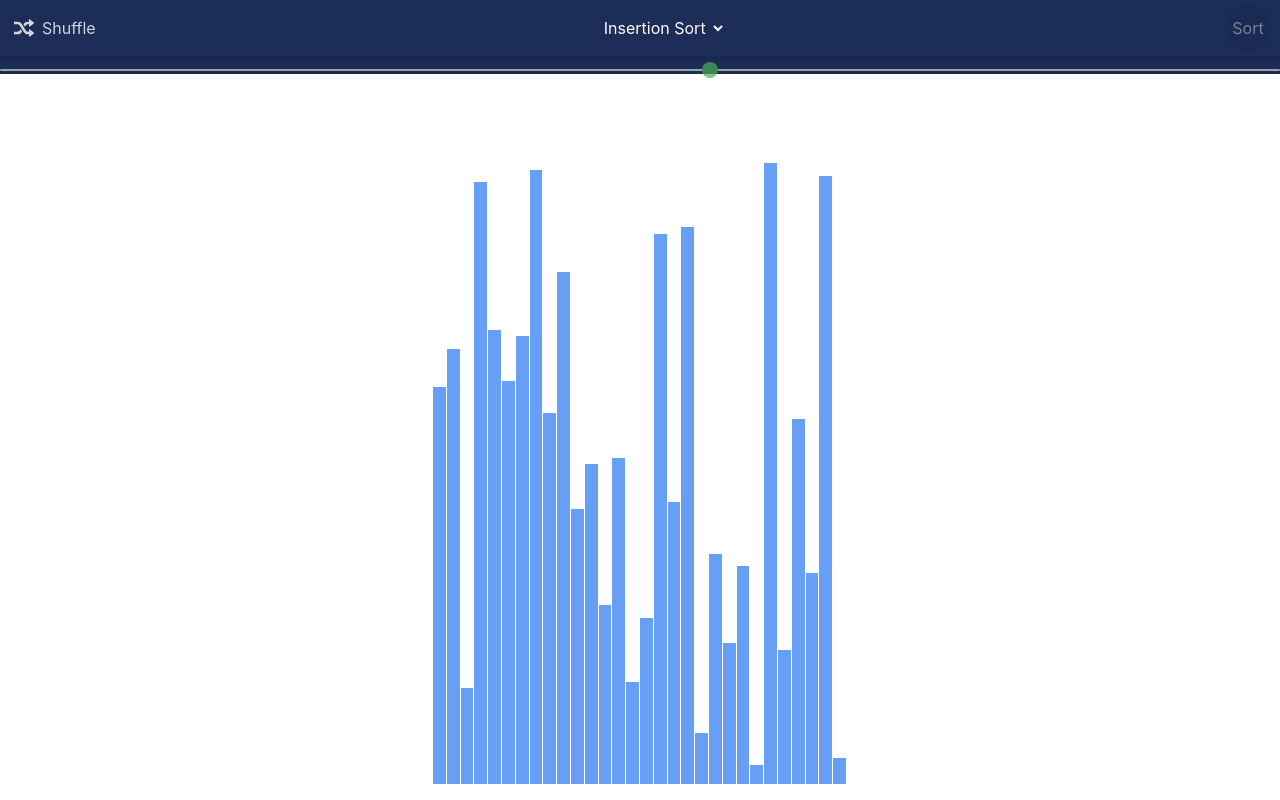
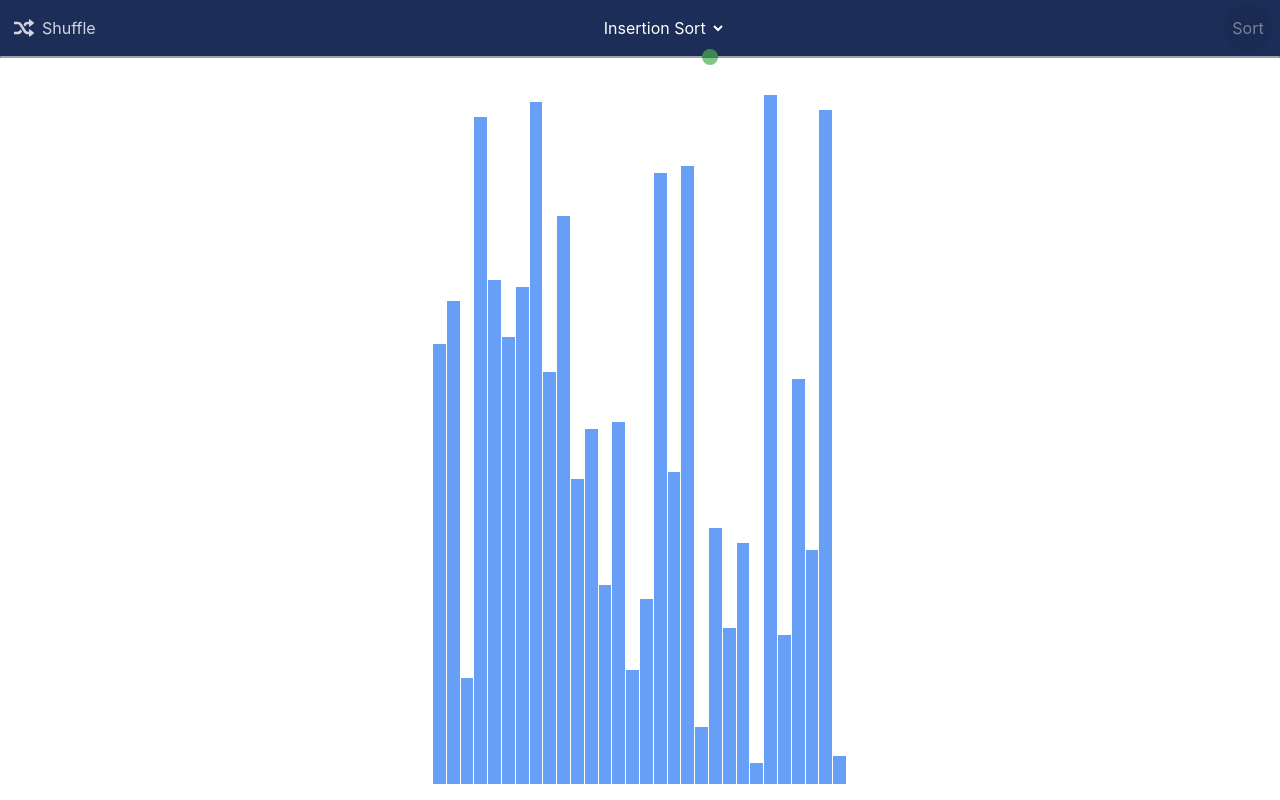
Before and after one commit to ranjithpmankada/Sorting-Visualizer, a React (Create React App) app: page / in a window 1280 px wide. Built offline with nearby package versions, Linux system fonts and the light colour scheme.

Commit message:
Initial Commits

```diff
--- a/src/algorithms/insertionSort.js
+++ b/src/algorithms/insertionSort.js
@@ -26,6 +26,6 @@ export const  insertionSort = (array) => {
         }
 
     }
-    console.log('Array'+  array)
+    console.log('insertionArray'+  array)
     return animation;
 }
--- a/src/components/Header/Header.js
+++ b/src/components/Header/Header.js
@@ -40,12 +40,12 @@ const Header = (props) => {
                         <button
                             id='sort'
                             className='button sort-button'
-                            onClick = {sort}
+                            onClick = {isRunning ? null : sort}
                             >
                             Sort
                         </button>
                     </div>
-                    <div className='container'>
+                    <div className='range-container'>
                         <label name="array-size-label" htmlFor="array-size"></label>
                         <input
                             id="array-size"
--- a/src/components/Header/header.scss
+++ b/src/components/Header/header.scss
@@ -8,6 +8,9 @@
 }
 .nav {
     background-color: #1C2D57;
+}
+.range-selector {
+    display: flex;
 }
 #array-size {
     width: 100%;
@@ -69,7 +72,6 @@
     }
 }
 .menu-options {
-    box-shadow: 0 0 10px 2px rgba(0,0,0,0.2);
     display: flex;
     width: 100%;
     justify-content: space-between;
@@ -99,6 +101,7 @@
         appearance: none;
         width: 16px;
         height: 16px;
+        opacity: 1;
         border-radius: 50%;
         background: #4CAF50;
         cursor: pointer;
@@ -106,6 +109,7 @@
       &::-moz-range-thumb {
         width: 16px;
         height: 16px;
+        opacity: 1;
         border-radius: 50%;
         background: #4CAF50;
         cursor: pointer;
--- a/src/components/SortingVisualizer/SortingVisualizer.js
+++ b/src/components/SortingVisualizer/SortingVisualizer.js
@@ -27,11 +27,11 @@ const SortingVisualizer = () => {
 
     const sort = () => {
         setRunning(true);
-        console.log(array);
         let arr = array.slice(0);
         const animationArray = getAnimatedArray(arr, selectedAlgorithm);
         const arrayElements = document.getElementsByClassName('array-element');
         animate(animationArray, arrayElements);
+         console.log('sortarray'+array)
     };
 
     useState(() => {
--- a/src/components/SortingVisualizer/visualizer.scss
+++ b/src/components/SortingVisualizer/visualizer.scss
@@ -1,5 +1,5 @@
 .app-container {
     display: grid;
-    grid-template-rows: 16vh 1fr;
+    grid-template-rows: auto 1fr;
     height: 100vh;
 }
```
